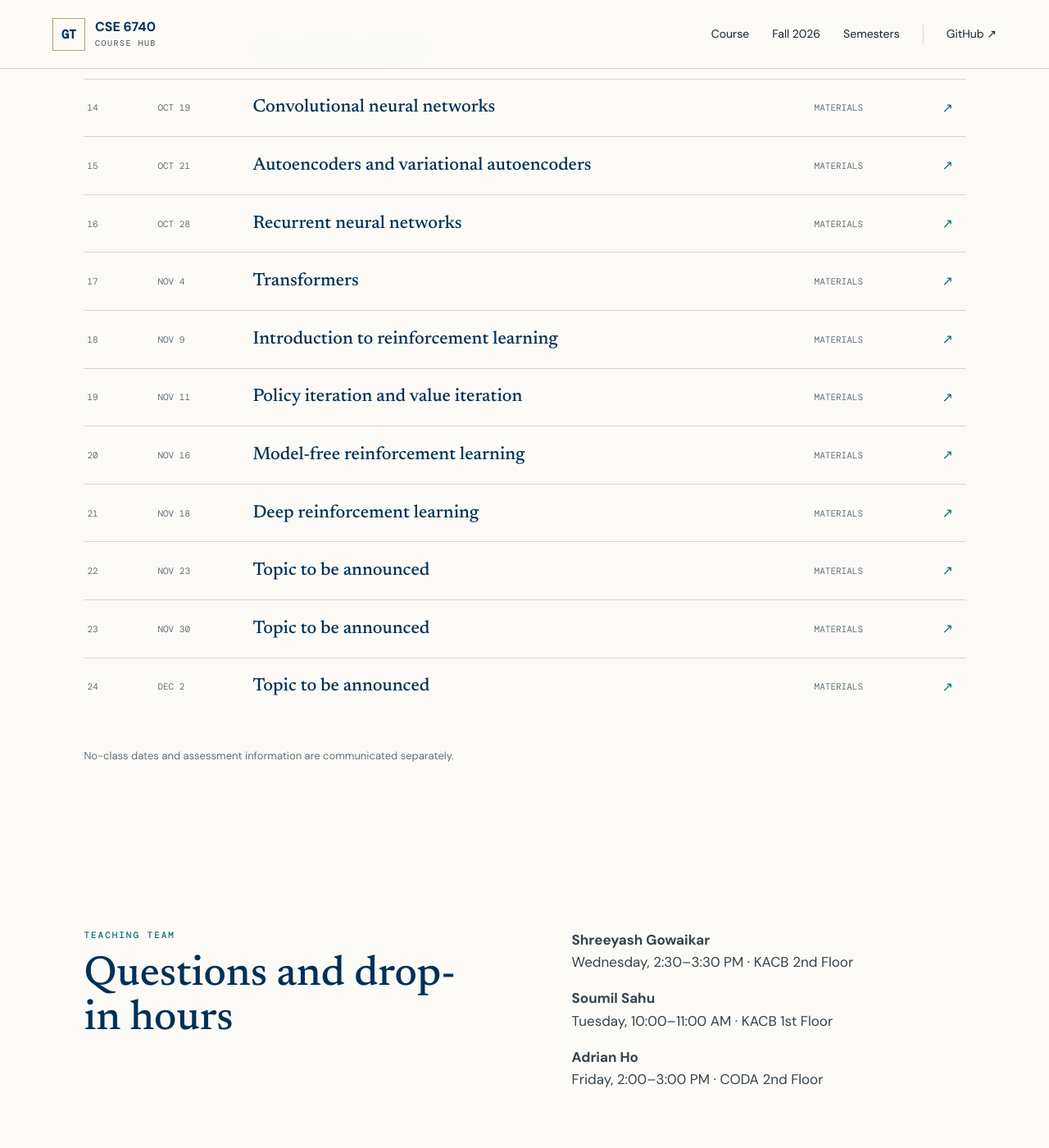
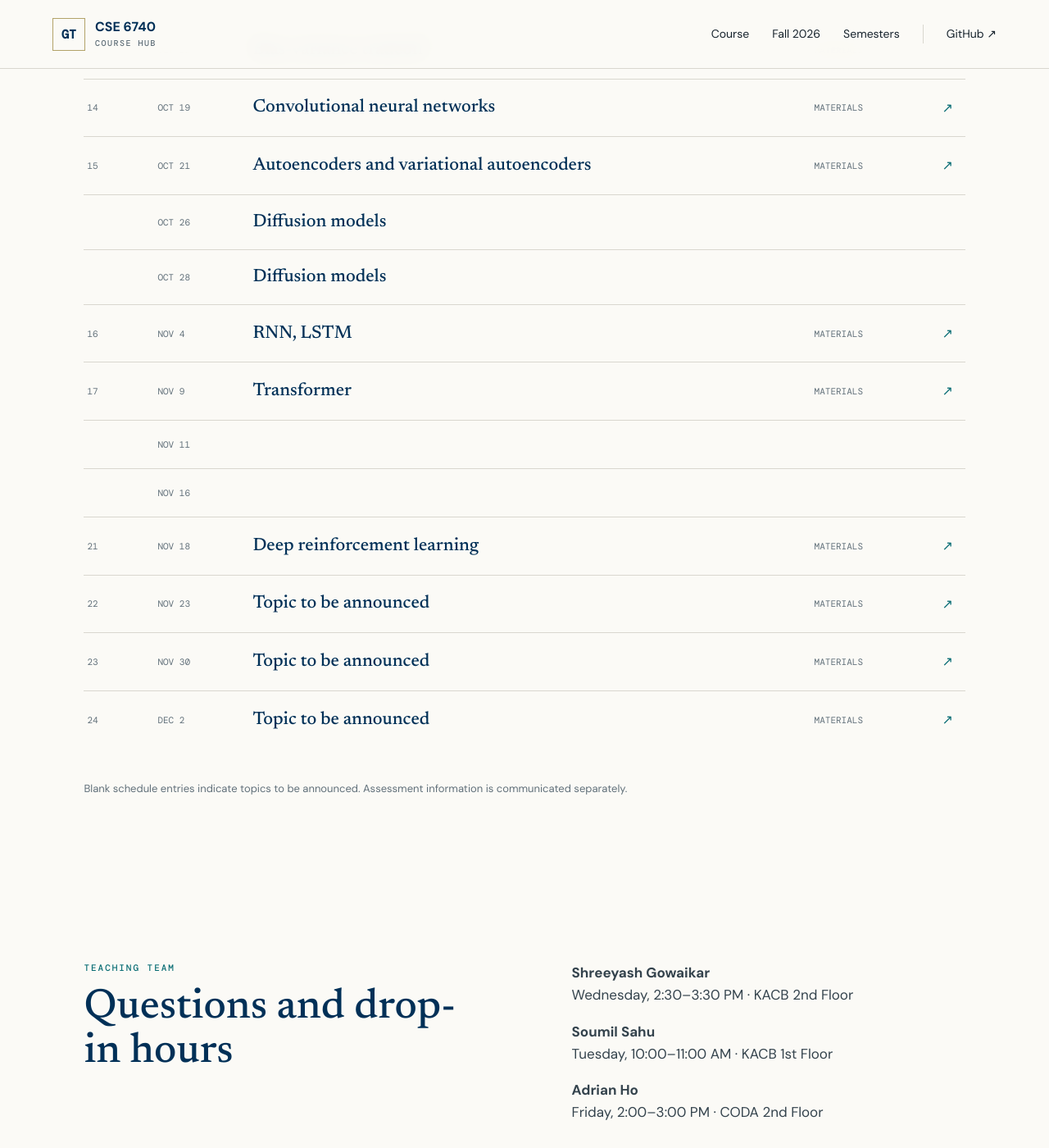
Before and after one commit to GT-KOALA/Gatech-CSE6740, a Jekyll site: the page built from semesters/fall-2026/index.md, in a window 1280 px wide and 1400 px high, scrolled down 1440 px. Shown: the whole window at 82% size. Built offline with Jekyll 4.4.1, drawn with Linux system fonts in a browser that asks for light colours; some of the changed lines change nothing that is shown.

Commit message:
Correct Fall 2026 schedule for diffusion and sequence models

```diff
--- /dev/null
+++ b/_data/fall_2026_schedule.yml
@@ -0,0 +1,51 @@
+# Public schedule; lecture values refer to filenames in _lectures/fall-2026.
+- date: "2026-08-24"
+  lecture: 01-introduction
+- date: "2026-08-26"
+  lecture: 02-k-means
+- date: "2026-08-31"
+  lecture: 03-pca
+- date: "2026-09-02"
+  lecture: 04-density-mixtures
+- date: "2026-09-09"
+  lecture: 05-expectation-maximization
+- date: "2026-09-14"
+  lecture: 06-feature-selection-trees
+- date: "2026-09-16"
+  lecture: 07-logistic-regression
+- date: "2026-09-21"
+  lecture: 08-support-vector-machines
+- date: "2026-09-23"
+  lecture: 09-kernel-methods
+- date: "2026-09-28"
+  lecture: 10-gaussian-processes
+- date: "2026-09-30"
+  lecture: 11-neural-networks
+- date: "2026-10-07"
+  lecture: 12-gradient-descent
+- date: "2026-10-12"
+  lecture: 13-cnns
+- date: "2026-10-19"
+  lecture: 14-autoencoders
+- date: "2026-10-21"
+  lecture: 15-diffusion
+- date: "2026-10-26"
+  title: "Diffusion models"
+- date: "2026-10-28"
+  title: "Diffusion models"
+- date: "2026-11-04"
+  lecture: 16-rnns
+- date: "2026-11-09"
+  lecture: 17-transformers
+- date: "2026-11-11"
+  title: ""
+- date: "2026-11-16"
+  title: ""
+- date: "2026-11-18"
+  lecture: 21-deep-rl
+- date: "2026-11-23"
+  lecture: 22-topic-tbd
+- date: "2026-11-30"
+  lecture: 23-topic-tbd
+- date: "2026-12-02"
+  lecture: 24-topic-tbd
--- a/_lectures/fall-2026/16-rnns.md
+++ b/_lectures/fall-2026/16-rnns.md
@@ -1,7 +1,7 @@
 ---
-title: Recurrent neural networks
+title: RNN, LSTM
 number: "16"
-date: 2026-10-28
+date: 2026-11-04
 summary: Modeling sequences with shared state and recurrent computation.
 status: planned
 ---
--- a/_lectures/fall-2026/17-transformers.md
+++ b/_lectures/fall-2026/17-transformers.md
@@ -1,7 +1,7 @@
 ---
-title: Transformers
+title: Transformer
 number: "17"
-date: 2026-11-04
+date: 2026-11-09
 summary: Learning contextual representations through attention and parallel sequence processing.
 status: planned
 ---
--- a/semesters/fall-2026/index.md
+++ b/semesters/fall-2026/index.md
@@ -20,19 +20,30 @@
 
 <section class="lecture-index">
 {% assign semester_lectures = site.lectures | where: "semester", page.semester %}
-{% assign sorted_lectures = semester_lectures | sort: "date" %}
-{% for lecture in sorted_lectures %}
+{% for session in site.data.fall_2026_schedule %}
+  {% assign lecture = nil %}
+  {% if session.lecture %}
+    {% assign lecture = semester_lectures | where: "slug", session.lecture | first %}
+  {% endif %}
+  {% if lecture %}
   <a class="lecture-row" href="{{ lecture.url | relative_url }}">
     <span class="lecture-number">{{ lecture.number }}</span>
-    <span class="lecture-date">{{ lecture.date | date: "%b %-d" }}</span>
+    <span class="lecture-date">{{ session.date | date: "%b %-d" }}</span>
     <span class="lecture-title">{{ lecture.title }}</span>
     <span class="lecture-team">Materials</span>
     <span class="arrow">↗</span>
   </a>
+  {% else %}
+  <div class="lecture-row">
+    <span class="lecture-number"></span>
+    <span class="lecture-date">{{ session.date | date: "%b %-d" }}</span>
+    <span class="lecture-title">{{ session.title }}</span>
+  </div>
+  {% endif %}
 {% endfor %}
 </section>
 
-<p class="schedule-note">No-class dates and assessment information are communicated separately.</p>
+<p class="schedule-note">Blank schedule entries indicate topics to be announced. Assessment information is communicated separately.</p>
 
 <section class="intro-grid teaching-team">
   <div>
```
